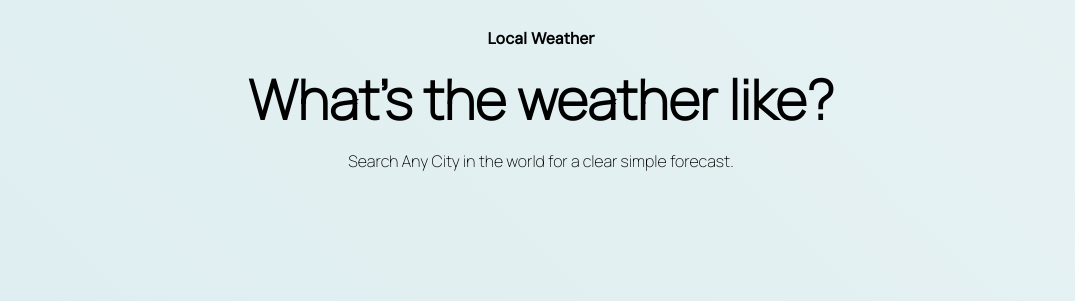
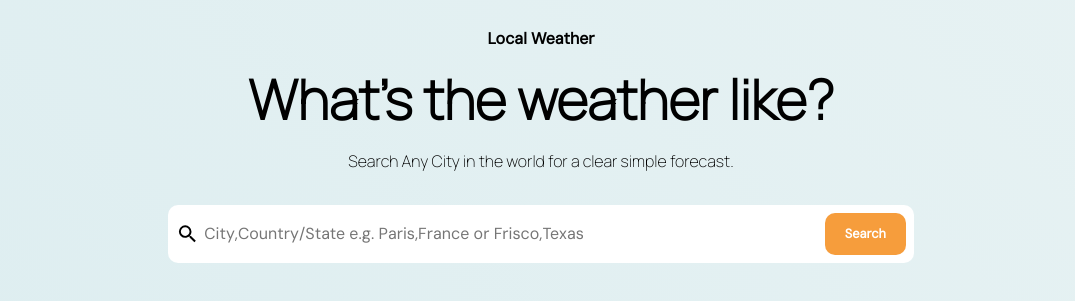
Before and after one commit to takusimon/weatherApp, a website built with webpack: page src/template.html in a window 1280 px wide. Shown: the part 69-370 px from the top of the page, without its empty margins (99-1174 px from the left). Built offline with nearby package versions, Linux system fonts and the light colour scheme.

Commit message:
Place and Style Search Box

```diff
--- a/src/css/style.css
+++ b/src/css/style.css
@@ -92,3 +92,45 @@ body {
 #copy-intro {
     font-weight: 400;
 }
+
+
+#search-wrap {
+    margin-top:2rem;
+    height:auto;
+    width:min-content;
+    justify-self: center;
+}
+
+#search-form {
+    background-color: white;
+    padding:.5rem;
+    display: flex;
+    align-items: center;
+    border-radius: 10px;
+    gap:.2rem;
+}
+
+
+
+#search-input {
+    width:50vw;
+    height:4ch;
+    border:none;
+    font-family: "DM Sans 9pt",system-ui;
+}
+
+#search-input:focus {
+    outline:2px solid var(--tertiary);
+}
+
+#search-button {
+    height:5ch;
+    width:10ch;
+    border-radius: 10px;
+    border: none;
+    background-color: var(--tertiary);
+    font-family: "DM Sans 9pt",system-ui;
+    font-weight:600;
+    font-size: .8rem;
+    color:white;
+}
--- a/src/js/logic/input.js
+++ b/src/js/logic/input.js
@@ -3,7 +3,7 @@ function getUserInput() {
       }
 
       function isInputValid(userInput) {
-        const pattern = new RegExp("^[a-zA-Z\s]+,\s*[a-zA-Z\s]+$");
+        const pattern = new RegExp("^[a-zA-Zs]+,s*[a-zA-Zs]+$");
         console.log(pattern.test(userInput));
       }
 
--- a/src/js/ui/staticelm.js
+++ b/src/js/ui/staticelm.js
@@ -1,8 +1,9 @@
-import brandIcon from "./brandIcon.js";
+import svgIcons from "./svgIcons.js";
 
 export default (function () {
   const body = document.querySelector("body");
 
+  const [brandIcon,searchIcon] = svgIcons;
   //Begin Header Section
   const topBar = document.createElement("header");
   topBar.id = "topbar";
@@ -44,7 +45,32 @@ export default (function () {
 
   intro.append(eyebrow,heading,introCopy);
 
-  content.append(intro)
 
-  body.append(topBar,content);
+
+  const searchWrap = document.createElement("div");
+  searchWrap.id = "search-wrap";
+
+  const searchForm = document.createElement("form");
+  searchForm.id = "search-form";
+  searchForm.noValidate = true;
+
+  const searchLabel = document.createElement("label");
+  searchLabel.id = "search-label"
+  searchLabel.htmlFor = "search-input";
+  searchLabel.append(searchIcon);
+
+  const searchInput = document.createElement("input");
+  searchInput.id = "search-input";
+  searchInput.type = "search";
+  searchInput.placeholder = "City,Country/State e.g. Paris,France or Frisco,Texas";
+
+  const SearchButton = document.createElement("button");
+  SearchButton.id = "search-button";
+  SearchButton.textContent = "Search";
+
+  searchForm.append(searchLabel,searchInput,SearchButton);
+  searchWrap.appendChild(searchForm);
+
+  content.append(intro,searchWrap)
+  body.append(topBar,content,);
 })();
--- a/src/js/ui/brandIcon.js
+++ b/src/js/ui/svgIcons.js
@@ -12,12 +12,32 @@ export default (function () {
 
   const brandIconPath = document.createElementNS(svgNS, "path");
 
-  const d =
+  const brandD =
     "M12,7A5,5 0 0,1 17,12A5,5 0 0,1 12,17A5,5 0 0,1 7,12A5,5 0 0,1 12,7M12,9A3,3 0 0,0 9,12A3,3 0 0,0 12,15A3,3 0 0,0 15,12A3,3 0 0,0 12,9M12,2L14.39,5.42C13.65,5.15 12.84,5 12,5C11.16,5 10.35,5.15 9.61,5.42L12,2M3.34,7L7.5,6.65C6.9,7.16 6.36,7.78 5.94,8.5C5.5,9.24 5.25,10 5.11,10.79L3.34,7M3.36,17L5.12,13.23C5.26,14 5.53,14.78 5.95,15.5C6.37,16.24 6.91,16.86 7.5,17.37L3.36,17M20.65,7L18.88,10.79C18.74,10 18.47,9.23 18.05,8.5C17.63,7.78 17.1,7.15 16.5,6.64L20.65,7M20.64,17L16.5,17.36C17.09,16.85 17.62,16.22 18.04,15.5C18.46,14.77 18.73,14 18.87,13.21L20.64,17M12,22L9.59,18.56C10.33,18.83 11.14,19 12,19C12.82,19 13.63,18.83 14.37,18.56L12,22Z";
 
-  brandIconPath.setAttribute("d", d);
+  brandIconPath.setAttribute("d", brandD);
 
   brandIcon.append(brandIconPath);
 
-  return brandIcon;
+
+
+  const searchIcon = document.createElementNS(svgNS,"svg");
+  searchIcon.id = "search-icon";
+  searchIcon.viewBox.baseVal.x = 0;
+  searchIcon.viewBox.baseVal.y = 0;
+  searchIcon.viewBox.baseVal.width = 24;
+  searchIcon.viewBox.baseVal.height = 24;
+  searchIcon.setAttribute("height","1.5rem");
+  searchIcon.setAttribute("width","1.5rem");
+  searchIcon.setAttribute("fill","black");
+
+  const searchIconPath = document.createElementNS(svgNS,"path");
+
+  const searchD ="M9.5,3A6.5,6.5 0 0,1 16,9.5C16,11.11 15.41,12.59 14.44,13.73L14.71,14H15.5L20.5,19L19,20.5L14,15.5V14.71L13.73,14.44C12.59,15.41 11.11,16 9.5,16A6.5,6.5 0 0,1 3,9.5A6.5,6.5 0 0,1 9.5,3M9.5,5C7,5 5,7 5,9.5C5,12 7,14 9.5,14C12,14 14,12 14,9.5C14,7 12,5 9.5,5Z" ;
+
+  searchIconPath.setAttribute("d",searchD);
+
+  searchIcon.append(searchIconPath);
+
+  return [brandIcon,searchIcon];
 })();
```
Also changed, not shown: src/fonts/stylesheet.css (deleted, +0 -17 lines).
